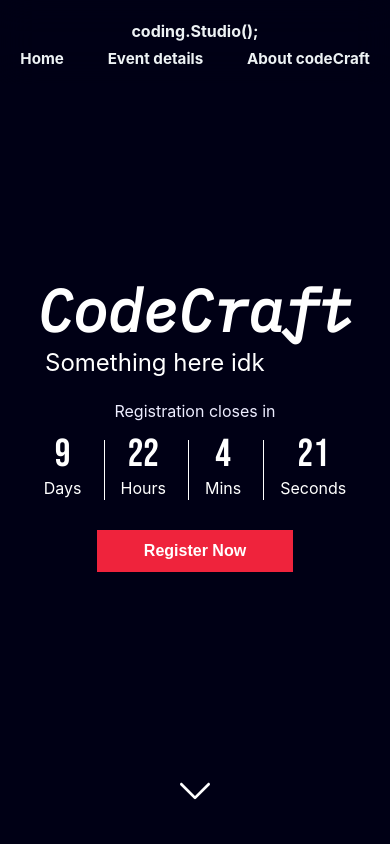
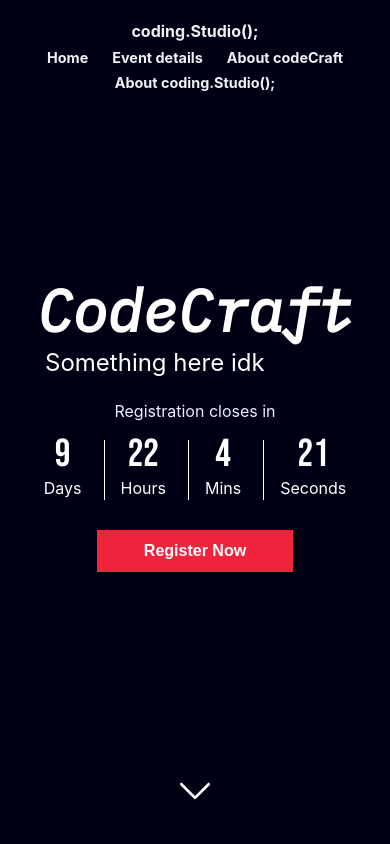
Before and after one commit to Revantark/CodeCraft, a React (Create React App) app: page / in a window 390 px wide. Shown: the top 844 px of the page. Built offline with nearby package versions, Linux system fonts and the light colour scheme.

Commit message:
Improve navbar

```diff
--- a/src/Components/home/navbar.css
+++ b/src/Components/home/navbar.css
@@ -18,14 +18,15 @@
 }
 .nav-links{
     display: grid;
-    gap: 2rem;
+    white-space: nowrap;
     grid-auto-flow: column;
+    column-gap: 3rem;
     padding-right: 6rem;
-
     justify-self: end;
 }
 .nav-links a{
-    color: var(--txt-color);
+
+    color: inherit;
     text-decoration: none;
     cursor: pointer;
 }
@@ -41,12 +42,19 @@
 
     }
     .nav-links{
-        width: 100%;
-        font-size: 0.95rem;
-        gap: 0.2rem;
+        padding-right: 0;
+        font-size: 0.90rem;
+        column-gap: 1.5rem;
+        justify-content: center;
         justify-items: center;
+        row-gap: 0.5rem;
+        grid-template-columns: repeat(3,min-content);
+        grid-auto-flow: row;
         justify-self: center;
-        padding-right: 0;
+    }
+    .nav-links a:nth-child(4){
+        grid-column-start: 1;
+        grid-column-end: 4;
     }
 
 }
--- a/src/Components/home/navbar.js
+++ b/src/Components/home/navbar.js
@@ -6,6 +6,11 @@ export default function NavBar() {
     const [color,setColor] = useState('var(--txt-color)')
 
     useEffect(()=>{
+
+        window.addEventListener('hashchange',(e)=>{
+            console.log(window.location.hash);
+        })
+
         window.addEventListener("scroll", _ => {
 
             const scroll = document.documentElement.scrollTop || document.body.scrollTop
@@ -13,6 +18,7 @@ export default function NavBar() {
             const landingPageSh = document.getElementById('landingPage').scrollHeight + es +100
             if(scroll >= es && scroll <= landingPageSh){
                 setColor('black')
+
             }else setColor('var(--txt-color)')
         }, true);
 
@@ -28,16 +34,14 @@ export default function NavBar() {
             coding.Studio();
         </div>
         <div  className='nav-links'>
-        <a style={{
-            color:`${color}`
-        }} href="#landingPage">Home</a>
-        <a style={{
-            color:`${color}`
-        }} href="#dates">Event details</a>
 
-        <a style={{
-            color:`${color}`
-        }} href="#codeCraft" >About codeCraft</a>
+        <a  href="#landingPage">Home</a>
+
+
+        <a  href="#dates">Event details</a>
+
+        <a  href="#codeCraft" >About codeCraft</a>
+        <a href="#cs" >About coding.Studio();</a>
 
         </div>
 
```
